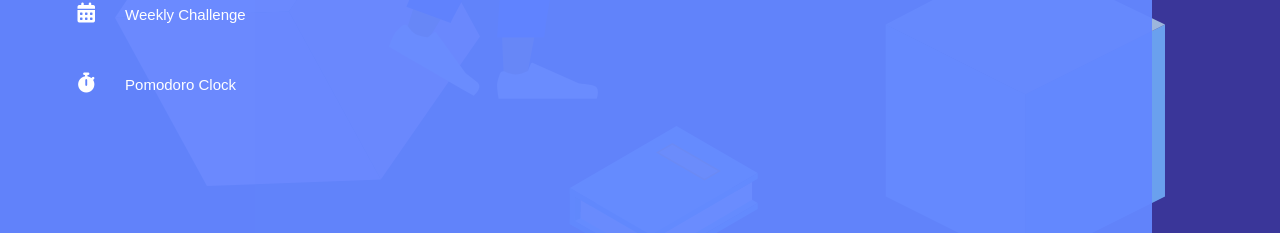
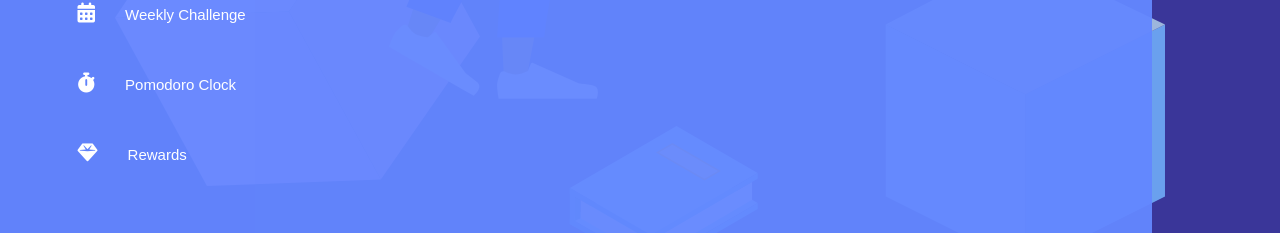
Before and after one commit to BloomTech-Labs/refresh-fe, a React (Create React App) app: page / in a window 1280 px wide. Shown: the part 482-715 px from the top of the page. Built offline with nearby package versions, Linux system fonts and the light colour scheme.

Commit message:
add rewards button

```diff
--- a/src/views/mobile-menu/MobileMenu.js
+++ b/src/views/mobile-menu/MobileMenu.js
@@ -64,6 +64,7 @@ const MobileMenu = () => {
                         <NavButton><Link to='/team'><i class="fas fa-users"></i>Team</Link></NavButton>
                         <NavButton><Link to='/weekly-challenge'><i class="fas fa-calendar-alt"></i>Weekly Challenge</Link></NavButton>
                         <NavButton><Link to='/pomodoro'><i class="fas fa-stopwatch"></i>Pomodoro Clock</Link></NavButton>
+                        <NavButton><Link to='/rewards'><i class="fas fa-gem"></i>Rewards</Link></NavButton>
                     </Navigation>
                     </Column>
                 </Drawer>
```
